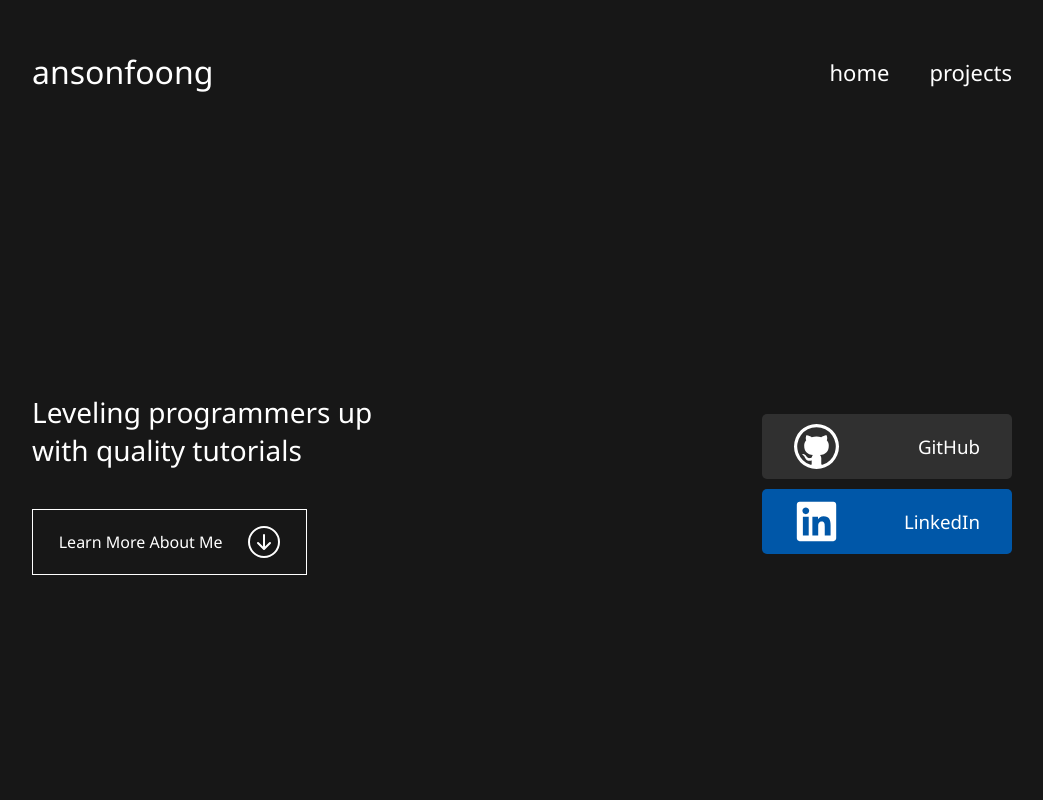
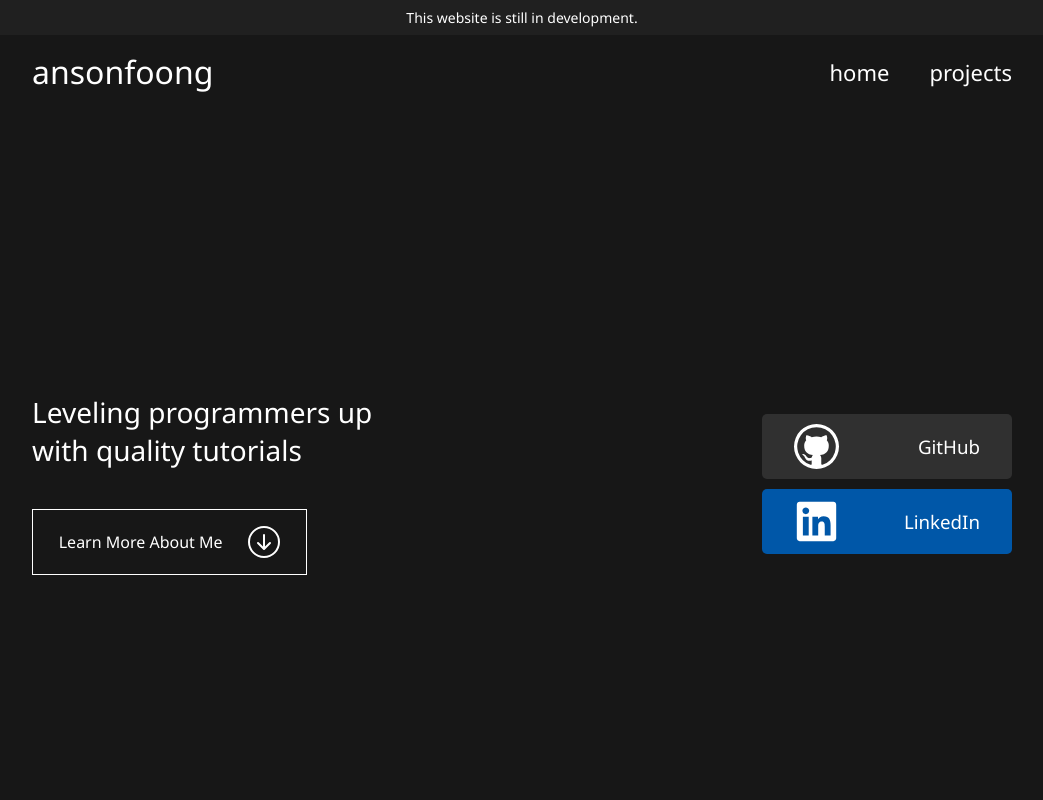
Before and after one commit to stuyy/ansonfoong, a Next.js app: page /home in a window 1280 px wide. Shown: the top 800 px of the page, without its empty margins (118-1161 px from the left). Built offline with nearby package versions, Linux system fonts and the light colour scheme.

Commit message:
add dev banner to display website in beta mode

```diff
--- a/src/pages/home/index.tsx
+++ b/src/pages/home/index.tsx
@@ -23,6 +23,20 @@ const HomePage: NextPage = () => {
         <meta property="og:type" content="website" />
         <meta name="theme-color" content="#ff4d00"></meta>
       </Head>
+      <header
+        style={{
+          position: "absolute",
+          top: 0,
+          width: "100%",
+          backgroundColor: "#202020",
+          color: "#fff",
+          fontSize: "14px",
+          textAlign: "center",
+          padding: "8px 0",
+        }}
+      >
+        <span>This website is still in development.</span>
+      </header>
       <div className="page">
         <div className="page-body">
           <HomeSection ref={ref} />
--- a/src/pages/projects/index.tsx
+++ b/src/pages/projects/index.tsx
@@ -13,6 +13,10 @@ const ProjectsPage: NextPage = () => {
           property="og:title"
           content="Anson Foong's Projects"
           key="title"
+        />
+        <meta
+          property="og:description"
+          content="List of all of Anson Foong's Programming Projects"
         />
       </Head>
       <div className="page">
```
Also changed, not shown: 1 other file (tests, documents, lock files or other folders).
